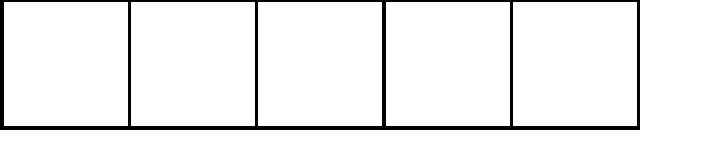
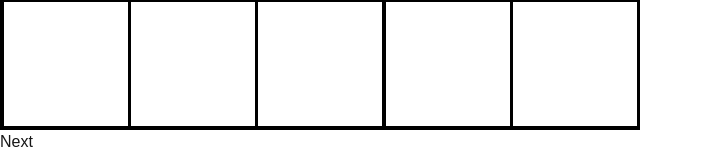
Before and after one commit to JoshuaOStafford/mini-cross-hustler, a Next.js app: page /add_puzzle in a window 1280 px wide. Shown: the part 666-817 px from the top of the page, without its empty margins (0-703 px from the left). Built offline with nearby package versions, Linux system fonts and the light colour scheme.

Commit message:
Added UX flow control based  on Step state

```diff
--- a/app/components/AddPuzzle.tsx
+++ b/app/components/AddPuzzle.tsx
@@ -8,11 +8,11 @@ import Instructions from "@components/Instructions";
 
 export enum Step {
     Structure,
-    WordInfo,
     Time,
     Submitting,
     Submitted,
-    Error
+    Error,
+    WordInfo
 }
 
 export interface Word {
@@ -34,9 +34,19 @@ const AddPuzzle = () => {
     return (
         <div>
         <h1>Add Puzzle for {date ? dayjs(date).format("MMMM D, YYYY") : ""}</h1>
+
         <DateSelector date={date} setDate={setDate} />
+
         <Instructions currentStep={currentStep} />
-        <PuzzleStructure structure={structure} setStructure={setStructure} />
+
+        {(currentStep === Step.Structure || currentStep === Step.WordInfo) && <PuzzleStructure structure={structure} setStructure={setStructure} />}
+
+
+        <div className="flex space-x-2">
+            {currentStep > Step.Structure && <button onClick={() => setCurrentStep(currentStep - 1)}>Back</button>}
+            {currentStep < Step.Submitted && <button onClick={() => setCurrentStep(currentStep + 1)}>Next</button>}
+        </div>
+
         </div>
     );
 };
```
